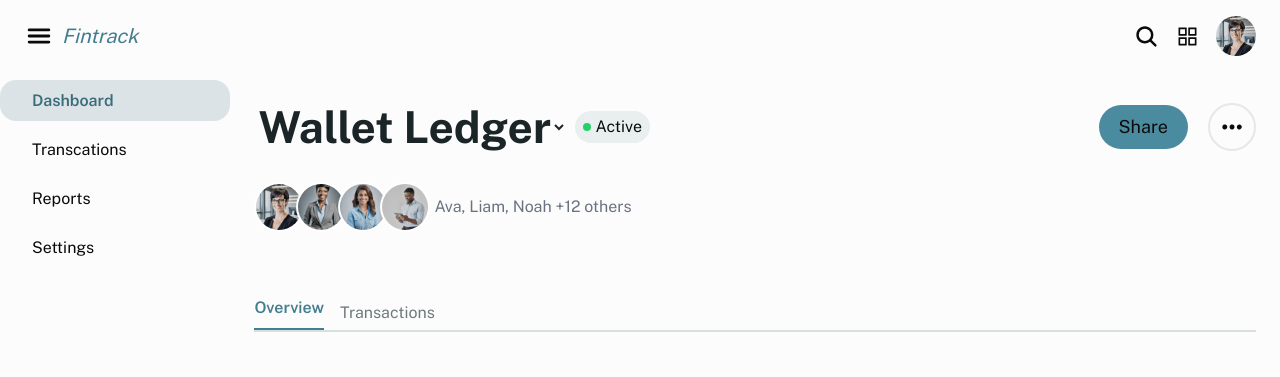
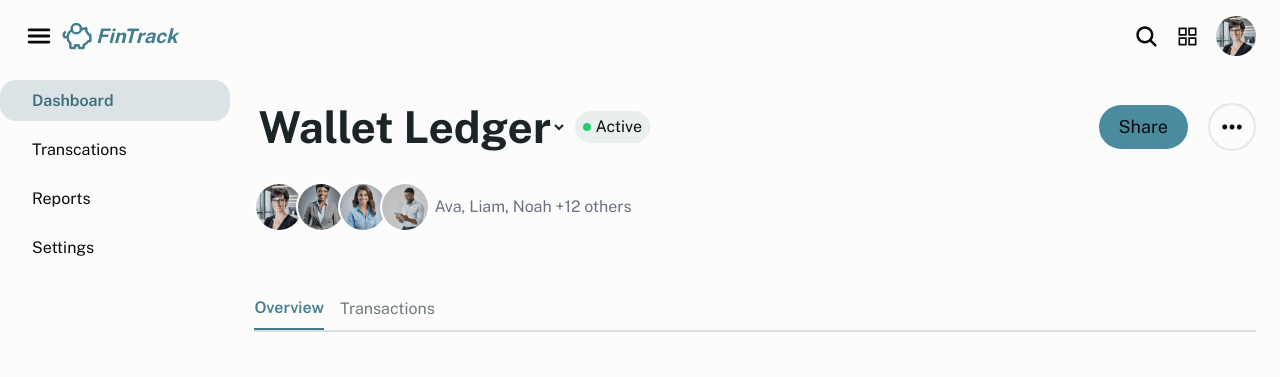
Before and after one commit to KeshiEmmanuel/fintracker-main, a Next.js app: page / in a window 1280 px wide. Shown: the top 377 px of the page. Built offline with nearby package versions, Linux system fonts and the light colour scheme.

Commit message:
fix: dasboard transaction   issues

```diff
--- a/app/globals.css
+++ b/app/globals.css
@@ -53,6 +53,9 @@
 }
 body {
     background-color: #fcfcfc;
+}
+::-webkit-scrollbar {
+    display: none;
 }
 .globalGridLayout {
     display: grid;
--- a/app/page.tsx
+++ b/app/page.tsx
@@ -10,7 +10,7 @@ function App() {
                 <DashboardHeading />
                 <Tabs />
             </section>
-            <div className="w-[300px] sm:w-[630px] pl-10 md:px-10 md:mx-0 md:w-full">
+            <div className="w-[450px] sm:w-[630px] pl-10 md:px-10 md:mx-0 md:w-full">
                 <TransactionTable />
             </div>
         </div>
--- a/components/Navbar.tsx
+++ b/components/Navbar.tsx
@@ -2,6 +2,7 @@
 import { AiOutlineAppstore } from "react-icons/ai";
 import { IoMenu, IoSearch } from "react-icons/io5";
 import RoundedImage from "./RoundedImage";
+import Image from "next/image";
 import { Links } from "@/constants";
 import Link from "next/link";
 import { useState } from "react";
@@ -16,8 +17,14 @@ const Navbar = () => {
                     <div onClick={() => setIsMobileNav(true)}>
                         <IoMenu size={30} />
                     </div>
-                    <h1 className="text-xl italic text-primary font-sans">
-                        Fintrack
+                    <h1 className="text-xl flex items-center gap-1 italic text-primary font-sans font-bold">
+                        <Image
+                            src="/logo.svg"
+                            width={30}
+                            height={30}
+                            alt="logo"
+                        />
+                        FinTrack
                     </h1>
                 </div>
                 <div className="flex items-center gap-4">
--- a/components/Tabs.tsx
+++ b/components/Tabs.tsx
@@ -15,9 +15,9 @@ const Tabs = () => {
                     <button
                         className={` ${
                             acitveTab === "overview"
-                                ? "text-primary font-semibold pb-2 border-b-2 border-primary"
-                                : "font-regular text-tabs-color"
-                        }`}
+                                ? "text-primary font-semibold border-b-2 border-primary"
+                                : "font-regular text-tabs-color pb-0"
+                        } pb-2`}
                         onClick={() => setActiveTab("overview")}
                     >
                         Overview
@@ -27,7 +27,7 @@ const Tabs = () => {
                             acitveTab === "transactions"
                                 ? "text-primary font-semibold pb-2 border-b-2 border-primary"
                                 : "font-regular text-tabs-color"
-                        }`}
+                        } pb-2 `}
                         onClick={() => setActiveTab("transactions")}
                     >
                         Transactions
```
Also changed, not shown: public/logo.svg (added).
